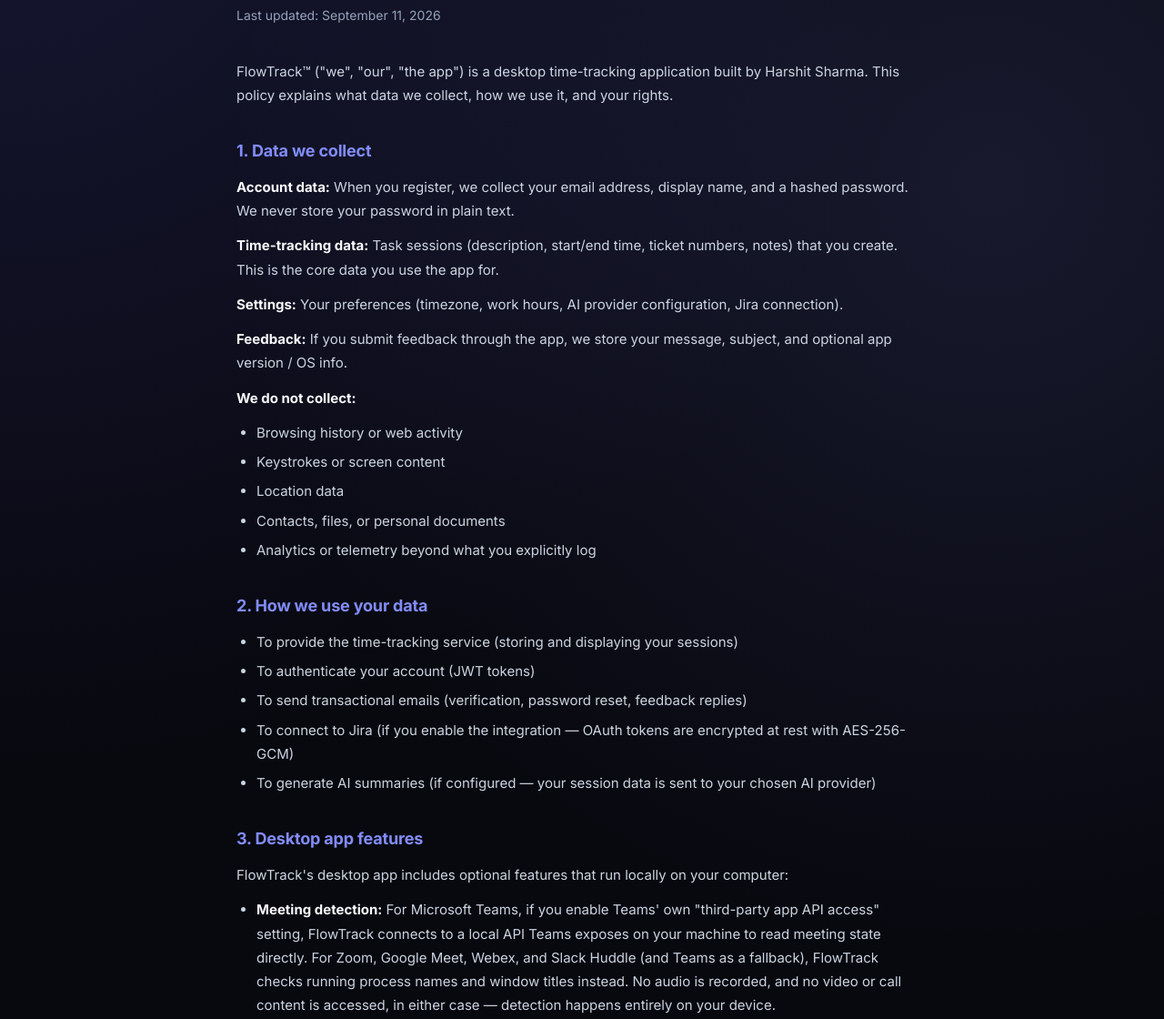
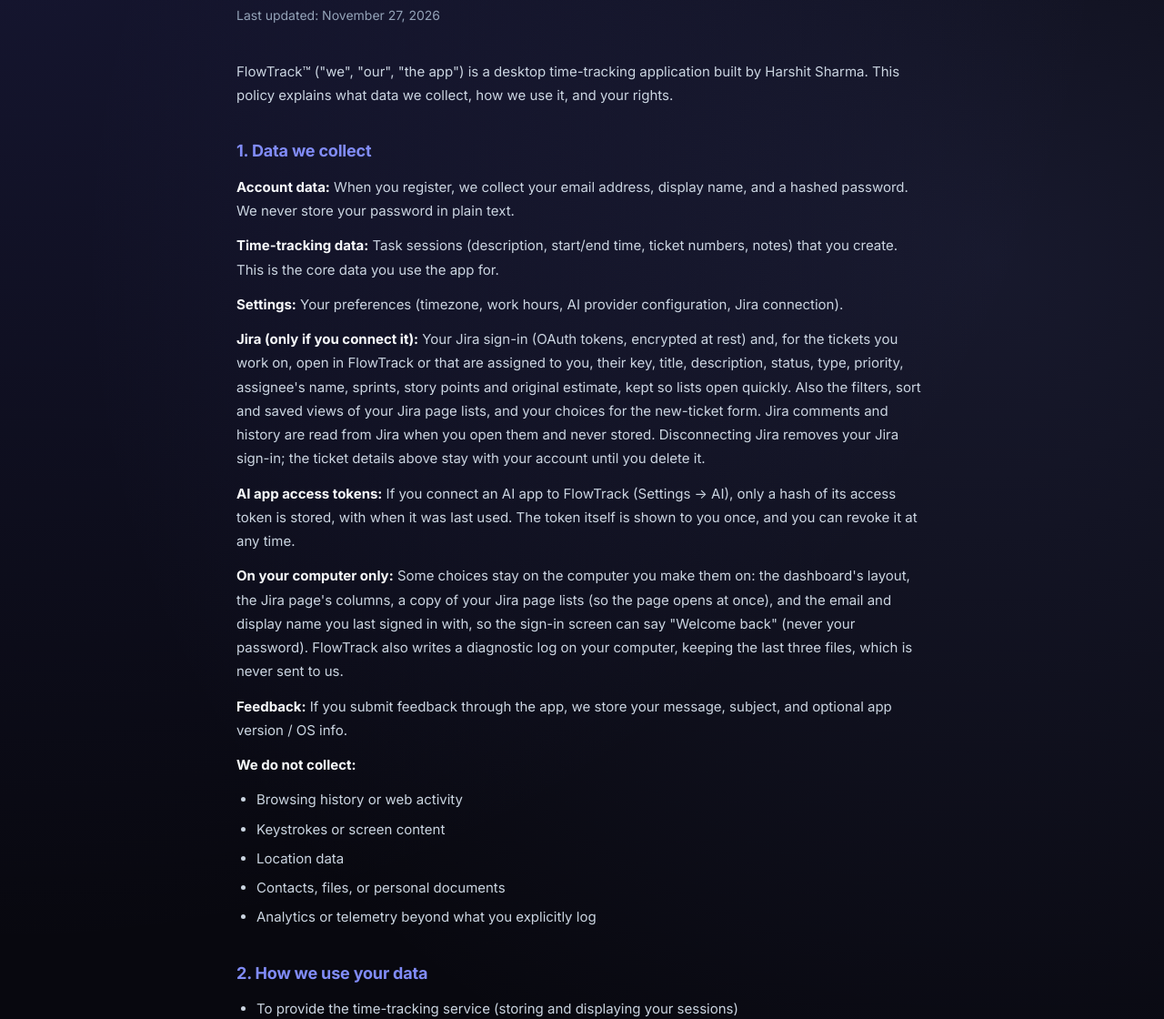
Before and after one commit to harshit9466/flowtrack-releases, a plain HTML site: page docs/privacy.html in a window 1280 px wide. Shown: the part 180-1300 px from the top of the page at 91% size. Drawn offline with Linux system fonts and the light colour scheme.

Commit message:
update privacy policy: November 27, 2026

```diff
--- a/docs/privacy.html
+++ b/docs/privacy.html
@@ -51,7 +51,7 @@
 
   <main class="legal">
     <h1>Privacy Policy</h1>
-    <p class="updated">Last updated: September 11, 2026</p>
+    <p class="updated">Last updated: November 27, 2026</p>
 
     <p>FlowTrack™ ("we", "our", "the app") is a desktop time-tracking application built by Harshit Sharma. This policy explains what data we collect, how we use it, and your rights.</p>
 
@@ -59,6 +59,9 @@
     <p><strong>Account data:</strong> When you register, we collect your email address, display name, and a hashed password. We never store your password in plain text.</p>
     <p><strong>Time-tracking data:</strong> Task sessions (description, start/end time, ticket numbers, notes) that you create. This is the core data you use the app for.</p>
     <p><strong>Settings:</strong> Your preferences (timezone, work hours, AI provider configuration, Jira connection).</p>
+    <p><strong>Jira (only if you connect it):</strong> Your Jira sign-in (OAuth tokens, encrypted at rest) and, for the tickets you work on, open in FlowTrack or that are assigned to you, their key, title, description, status, type, priority, assignee's name, sprints, story points and original estimate, kept so lists open quickly. Also the filters, sort and saved views of your Jira page lists, and your choices for the new-ticket form. Jira comments and history are read from Jira when you open them and never stored. Disconnecting Jira removes your Jira sign-in; the ticket details above stay with your account until you delete it.</p>
+    <p><strong>AI app access tokens:</strong> If you connect an AI app to FlowTrack (Settings → AI), only a hash of its access token is stored, with when it was last used. The token itself is shown to you once, and you can revoke it at any time.</p>
+    <p><strong>On your computer only:</strong> Some choices stay on the computer you make them on: the dashboard's layout, the Jira page's columns, a copy of your Jira page lists (so the page opens at once), and the email and display name you last signed in with, so the sign-in screen can say "Welcome back" (never your password). FlowTrack also writes a diagnostic log on your computer, keeping the last three files, which is never sent to us.</p>
     <p><strong>Feedback:</strong> If you submit feedback through the app, we store your message, subject, and optional app version / OS info.</p>
     <p><strong>We do not collect:</strong></p>
     <ul>
@@ -81,7 +84,7 @@
     <h2>3. Desktop app features</h2>
     <p>FlowTrack's desktop app includes optional features that run locally on your computer:</p>
     <ul>
-      <li><strong>Meeting detection:</strong> For Microsoft Teams, if you enable Teams' own "third-party app API access" setting, FlowTrack connects to a local API Teams exposes on your machine to read meeting state directly. For Zoom, Google Meet, Webex, and Slack Huddle (and Teams as a fallback), FlowTrack checks running process names and window titles instead. No audio is recorded, and no video or call content is accessed, in either case — detection happens entirely on your device.</li>
+      <li><strong>Meeting detection:</strong> FlowTrack sees when Teams, Zoom, Webex, Slack or a browser meeting holds your microphone, from two things Windows itself provides: its record of when each app last started and stopped using the microphone (the record behind the microphone icon in the taskbar), and the list of apps with an open audio stream right now (what the volume mixer shows). It reads only which app and when, never any sound. It reads the titles of the meeting app's windows to name the meeting and, while a browser is using the microphone, the browser's window titles to see whether a meeting page is open. No audio is recorded, and no video or call content is accessed. Detection happens entirely on your device; only the meeting's name and times are stored with your sessions, and when a meeting app opened or released the microphone or speakers is noted in the diagnostic log on your computer.</li>
       <li><strong>Idle monitoring:</strong> Uses Windows APIs to detect when you're away. No data is sent externally — it only triggers a local prompt.</li>
       <li><strong>Activity tracking:</strong> Reads the foreground window's title (to identify which application you're using) for nudge purposes. This data is held in memory only, is used solely to display an app-name summary in the "no timer running" prompt, is never written to disk, and is never sent to our servers.</li>
     </ul>
@@ -105,7 +108,8 @@
     </ul>
     <p>The following only apply if you choose to enable them:</p>
     <ul>
-      <li><strong>Jira (Atlassian):</strong> Only if you connect your Jira account via OAuth — used to pull tickets and push worklogs.</li>
+      <li><strong>Jira (Atlassian):</strong> Only if you connect your Jira account via OAuth. FlowTrack acts as you: it reads the tickets you can see in Jira, and writes only what you do in FlowTrack (worklogs, status moves, field edits, comments, assignments and new tickets), which show in Jira under your name.</li>
+      <li><strong>AI apps you connect:</strong> If you create an access token for an AI app (Claude Code, Codex, GitHub Copilot, Antigravity or Claude Desktop), that app can read your sessions and tasks through FlowTrack's MCP server and, when you ask it to, start or stop timers, log time, change notes or log hours to Jira. What the AI app does with that data is governed by that app. "Ask FlowTrack" either runs Claude Code on your computer with FlowTrack's MCP server as its only tool, or, with a network AI provider configured, sends your question and the FlowTrack data the model looks up to answer it to that provider.</li>
       <li><strong>AI providers — network API:</strong> If you configure OpenAI, Anthropic (Claude API), or Google (Gemini API), your session descriptions are sent over the network to that provider to generate summaries, subject to that provider's own privacy policy.</li>
       <li><strong>AI providers — local CLI tools:</strong> If you configure Claude Code CLI, Gemini CLI, or Antigravity, FlowTrack instead runs that tool as a local subprocess on your machine and passes it the prompt directly — no network call is made by FlowTrack itself in this case. Any further data handling is governed by the CLI tool you've separately installed and authenticated, not by FlowTrack.</li>
       <li><strong>Ollama:</strong> Runs as a model you host yourself (typically on your own machine or network) — your session descriptions are sent to whichever Ollama endpoint you've configured, which you control.</li>
```
